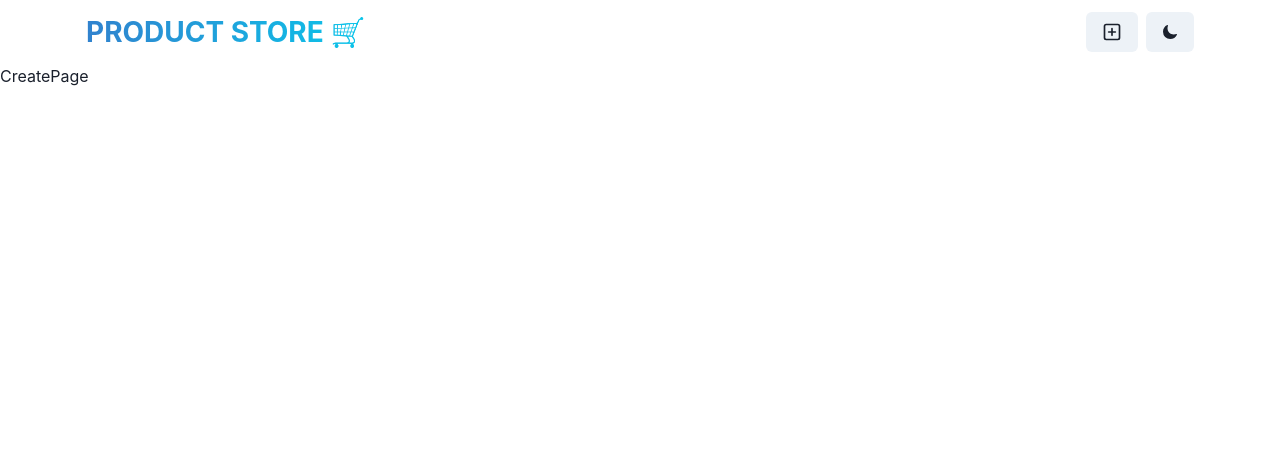
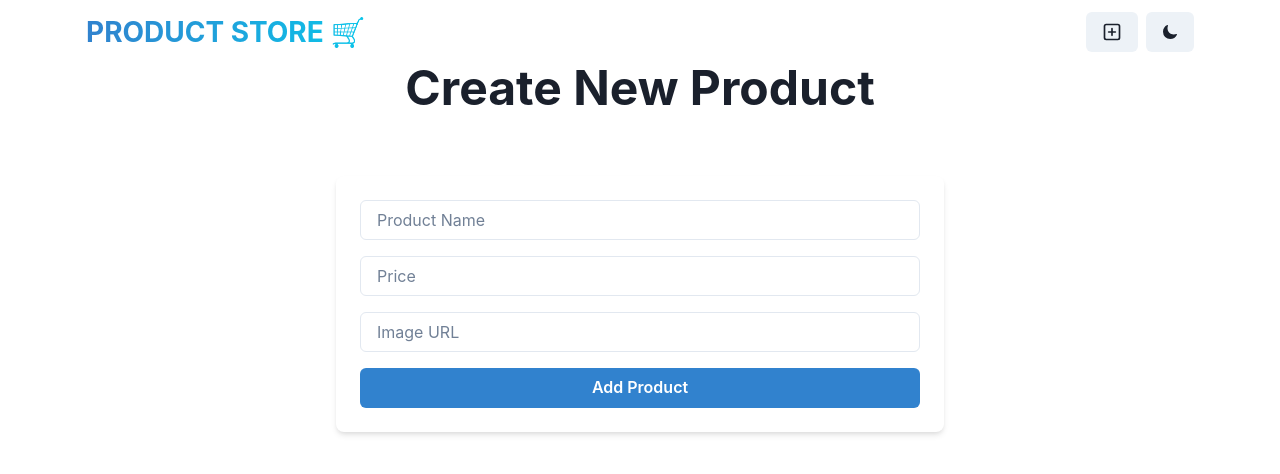
Before and after one commit to NitaiEdelberg/NitaisWebsite, a React (Vite) app in the folder frontend/: page /create in a window 1280 px wide. Shown: the top 474 px of the page. Built offline with nearby package versions, Linux system fonts and the light colour scheme.

Commit message:
create product works

```diff
--- a/frontend/package.json
+++ b/frontend/package.json
@@ -18,7 +18,8 @@
     "react": "18.2",
     "react-dom": "18.2",
     "react-icons": "^5.5.0",
-    "react-router-dom": "^6.30.0"
+    "react-router-dom": "^6.30.0",
+    "zustand": "^5.0.3"
   },
   "devDependencies": {
     "@eslint/js": "^9.22.0",
--- a/frontend/src/components/Navbar.jsx
+++ b/frontend/src/components/Navbar.jsx
@@ -1,4 +1,4 @@
-import { Button, Container, HStack, Flex, Text, useColorMode  } from '@chakra-ui/react'
+import { Button, Container, HStack, Flex, Text, useColorMode, useColorModeValue  } from '@chakra-ui/react'
 import React from 'react'
 import { Link } from 'react-router-dom';
 
@@ -7,10 +7,13 @@ import { PlusSquareIcon } from '@chakra-ui/icons'
 import { IoMoon } from 'react-icons/io5';
 import { LuSun } from 'react-icons/lu';
 
+
 const Navbar = () => {
   const { colorMode, toggleColorMode } = useColorMode();
+
+
   return (
-    <Container maxW={"1140px"} px={4}>
+    <Container maxW={"1140px"} px={4} bg={useColorModeValue()}>
       <Flex
         h={16}
         alignItems={"center"}
--- a/frontend/src/pages/CreatePage.jsx
+++ b/frontend/src/pages/CreatePage.jsx
@@ -1,9 +1,87 @@
-import React from 'react'
+import { Box, Button, Container, Heading, Input, useColorModeValue, useToast, VStack } from '@chakra-ui/react';
+import React, { useState } from 'react'
+import { useProductStore } from '../store/product';
 
 const CreatePage = () => {
+  const [newProduct, setNewProduct] = useState({
+    name: "",
+    price: "",
+    image: "",
+  });
+
+  const toast = useToast()
+
+const {createProduct} = useProductStore()
+
+  const handleAddProduct = async() => {
+    const {success,message} = await createProduct(newProduct);
+    if(!success) {
+      toast({
+        title: "Error",
+        description: message,
+        status: "error",
+        isClosable: true
+      })
+    } else {
+      toast({
+        title: "success",
+        description: message,
+        status: "success",
+        isClosable: true
+      })
+    }
+    setNewProduct({
+      name: "",
+      price: "",
+      image: ""
+    })
+  };
+
   return (
-    <div>CreatePage</div>
-  )
-}
+    <Container maxW={"container.sm"}>
+        <VStack
+          spacing={8}
+        >
+          <Heading as={"h1"} size={"2xl"} textAlign={"center"} mb={8}>
+            Create New Product
+          </Heading>
 
-export default CreatePage
+          <Box
+            w={"full"} bg={useColorModeValue("white", "gray.800")}
+            p={6} rounded={"lg"} shadow={"md"}
+          >
+
+            <VStack spacing={4}>
+            <Input
+              placeholder='Product Name'
+              name='name'
+              value={newProduct.name}
+              onChange={(e) => setNewProduct({ ...newProduct, name: e.target.value })}
+              />
+              <Input
+              placeholder='Price'
+              name='price'
+              type='number'
+              min={0}
+              value={newProduct.price}
+              onChange={(e) => setNewProduct({ ...newProduct, price: e.target.value })}
+              />
+              <Input
+              placeholder='Image URL'
+              name='image'
+              value={newProduct.image}
+              onChange={(e) => setNewProduct({ ...newProduct, image: e.target.value })}
+              />
+
+            <Button colorScheme='blue' onClick={handleAddProduct} w='full'>
+               Add Product
+            </Button>
+
+            </VStack>
+          </Box>
+        </VStack>
+    </Container>
+  );
+};
+
+export default CreatePage;
--- /dev/null
+++ b/frontend/src/store/product.js
@@ -0,0 +1,25 @@
+import {create} from "zustand";
+
+//global state for products
+// Zustand is a small, fast and scalable bearbones state-management solution using simplified flux principles.
+export const useProductStore = create((set) => ({
+    products: [],
+    setProducts: (products) => set({ products }),
+    createProduct: async(newProduct) => {
+        if(!newProduct.name || !newProduct.price || !newProduct.image) {
+            return {success: false, message: "Please fill all fields."}
+        }
+        const res = await fetch("/api/products", {
+            method: "POST",
+            headers: {
+                "Content-Type": "application/json",
+            },
+            body: JSON.stringify(newProduct),
+        });
+        const data = await res.json();
+        set((state) => ({
+            products: [...state.products, data.data],
+        }));
+        return {success: true, message: "product created successfully"}
+    },
+}));
--- a/frontend/vite.config.js
+++ b/frontend/vite.config.js
@@ -5,4 +5,11 @@ import tsconfigPaths from "vite-tsconfig-paths"
 // https://vite.dev/config/
 export default defineConfig({
   plugins: [react(), tsconfigPaths()],
+  server: {
+    proxy: {
+      "/api": {
+        target: "http://localhost:5000"
+      }
+    }
+  }
 })
```
Also changed, not shown: 1 other file (tests, documents, lock files or other folders).
